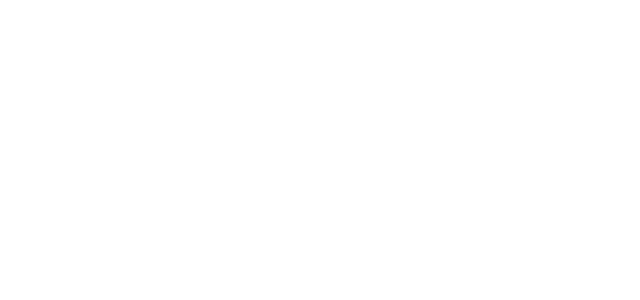
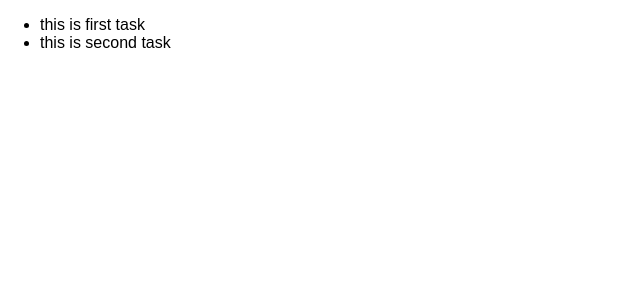
Before and after one commit to ramchaik/x-react-ts, a React (Create React App) app: page / in a window 1280 px wide. Shown: the top 300 px of the page, without its empty margins (0-640 px from the left). Built offline with nearby package versions, Linux system fonts and the light colour scheme.

Commit message:
feat: add todolist component

```diff
--- a/src/App.tsx
+++ b/src/App.tsx
@@ -1,7 +1,23 @@
 import React from "react";
+import TodoList from "./components/TodoList";
 
 const App: React.FC = () => {
-  return <div className="App"></div>;
+  const todos = [
+    {
+      id: 1,
+      text: "this is first task",
+    },
+    {
+      id: 2,
+      text: "this is second task",
+    },
+  ];
+
+  return (
+    <div className="App">
+      <TodoList items={todos} />
+    </div>
+  );
 };
 
 export default App;
--- /dev/null
+++ b/src/components/TodoList.tsx
@@ -0,0 +1,17 @@
+import React from "react";
+
+interface TodoListProps {
+  items: { id: number; text: string }[];
+}
+
+const TodoList: React.FC<TodoListProps> = (props) => {
+  return (
+    <ul>
+      {props.items.map((todo) => (
+        <li key={todo.id}>{todo.text}</li>
+      ))}
+    </ul>
+  );
+};
+
+export default TodoList;
```
